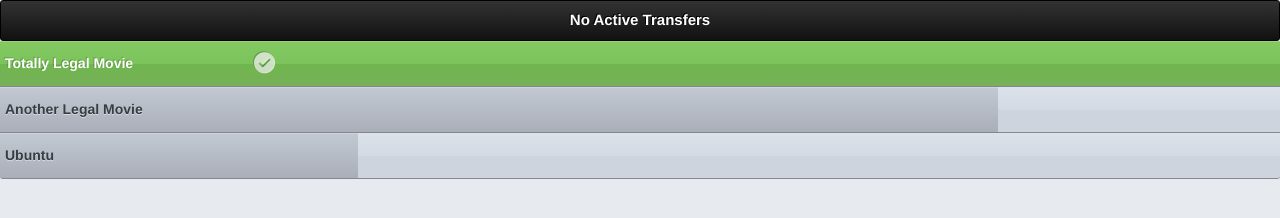
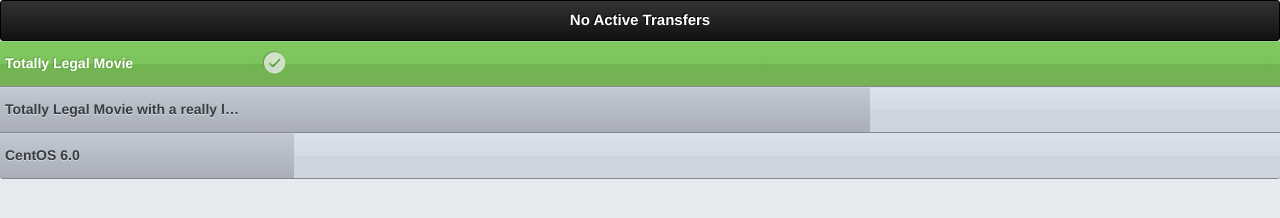
Before and after one commit to light-it/Put.io-Safari-Extension, a plain HTML site: page test.html in a window 1280 px wide. Drawn offline with Linux system fonts and the light colour scheme; files whose address does not match are found by name.

Commit message:
minor style updates

```diff
--- a/plugin.css
+++ b/plugin.css
@@ -81,14 +81,14 @@ ul li:last-child div.progress {
 ul li .text {
   color:#373D42;
   display:block;
-  padding:12px 20px 12px 5px;
+  padding:12px 40px 12px 5px;
   position:relative;
   overflow: hidden;
   text-overflow: ellipsis;
   text-decoration:none;
   text-shadow:0 1px 0 rgba(255,255,255,0.5);
   white-space: nowrap;
-  width:250px;
+  width:240px;
 }
 
 ul li .text span {
--- a/test.html
+++ b/test.html
@@ -9,8 +9,8 @@
     <h2>No Active Transfers</h2>
 	  <ul>
 	    <li class='completed'><div class='progress' style='width:100%;'></div><div class='text'>Totally Legal Movie<span>2</span></div></li>
-	    <li class=''><div class='progress' style='width:78%;'></div><div class='text'>Another Legal Movie<span></span></div></li>
-	    <li class=''><div class='progress' style='width:28%;'></div><div class='text'>Ubuntu<span></span></div></li>
+	    <li class=''><div class='progress' style='width:68%;'></div><div class='text'>Totally Legal Movie with a really long title<span></span></div></li>
+	    <li class=''><div class='progress' style='width:23%;'></div><div class='text'>CentOS 6.0<span></span></div></li>
 	  </ul>
 	  <script type="text/javascript" charset="utf-8" src="jquery.js"></script>
 		<script type="text/javascript" charset="utf-8" src="plugin.js"></script>
```
